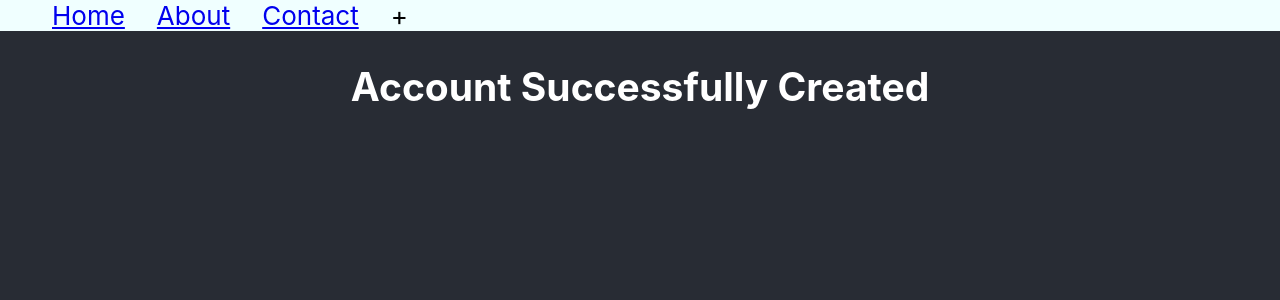
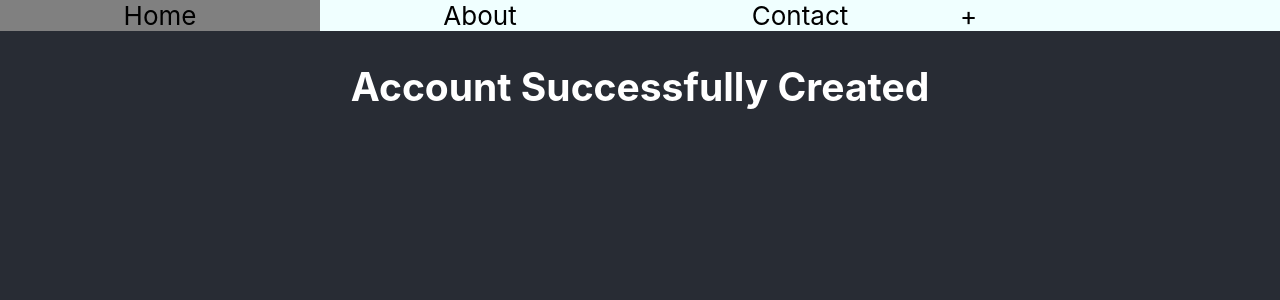
Before and after one commit to Coff1199/website_login, a React (Create React App) app in the folder client/: page /confirmation in a window 1280 px wide. Shown: the top 300 px of the page. Built offline with nearby package versions, Linux system fonts and the light colour scheme; no server answers.

Commit message:
small css changes to header

```diff
--- a/client/src/styles/App.css
+++ b/client/src/styles/App.css
@@ -27,18 +27,29 @@
   background-color: azure;
   width: 100%;
   margin: 0;
+  padding: 0;
 }
 
 .App-header li {
   list-style: none;
   float: left;
+  width: 25%;
   text-align: center;
-  padding-left: 2rem;
-  width: auto;
 }
 
-.App-link {
-  color: #61dafb;
+.App-header a {
+  color: black;
+  text-decoration: none;
+  display: block;
+}
+
+.App-header a:visited, .App-header a:link{
+  color: black;
+}
+
+.App-header a:hover, .App-header a:focus{
+  color: black;
+  background-color: gray;
 }
 
 @keyframes App-logo-spin {
```
